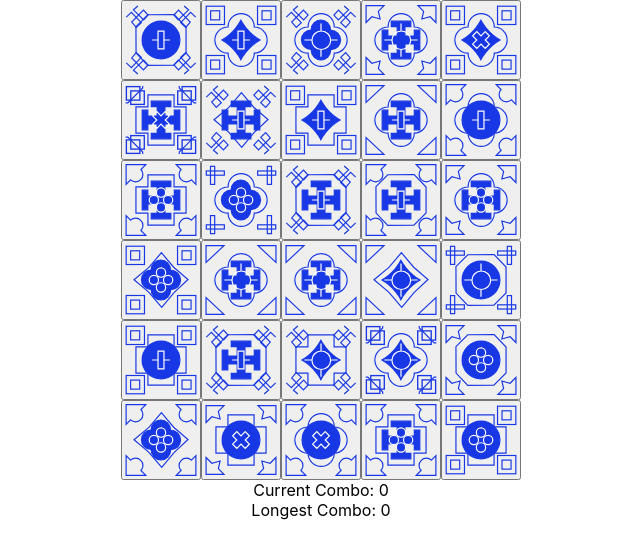
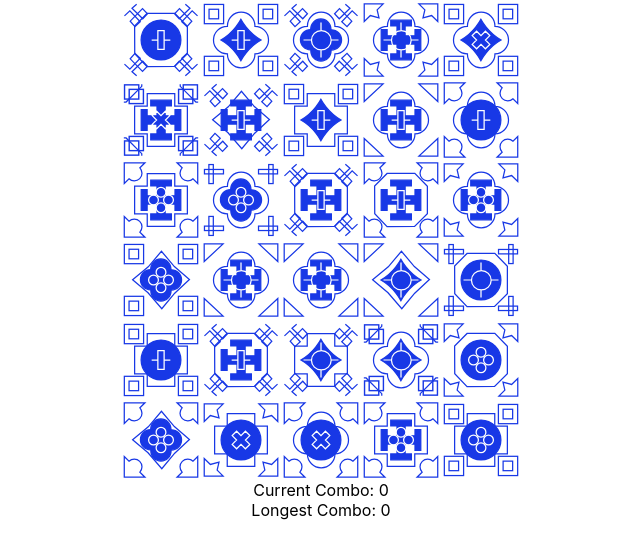
Before and after one commit to dahmad/tiles, a React (Create React App) app in the folder tiles/: page / in a window 1280 px wide. Shown: the top 558 px of the page, without its empty margins (319-959 px from the left). Built offline with nearby package versions, Linux system fonts and the light colour scheme.

Commit message:
Make tile a div rather than a button

```diff
--- a/tiles/src/components/Tile.tsx
+++ b/tiles/src/components/Tile.tsx
@@ -30,9 +30,9 @@ const Tile: FC<TileProps> = ({ rowIndex, columnIndex }) => {
   const tile = comboStore.tileSet[rowIndex][columnIndex];
 
   return (
-    <button
+    <div
+      role="button"
       id={`tile_${rowIndex}_${columnIndex}`}
-      disabled={comboStore.tileSet[rowIndex][columnIndex].length === 0}
       onClick={() => {
         if (shouldSetSelectedTileIndex(comboStore, rowIndex, columnIndex)) {
           comboStore.setSelectedTileIndex(rowIndex, columnIndex);
@@ -51,7 +51,7 @@ const Tile: FC<TileProps> = ({ rowIndex, columnIndex }) => {
           />
         );
       })}
-    </button>
+    </div>
   );
 };
 
```
